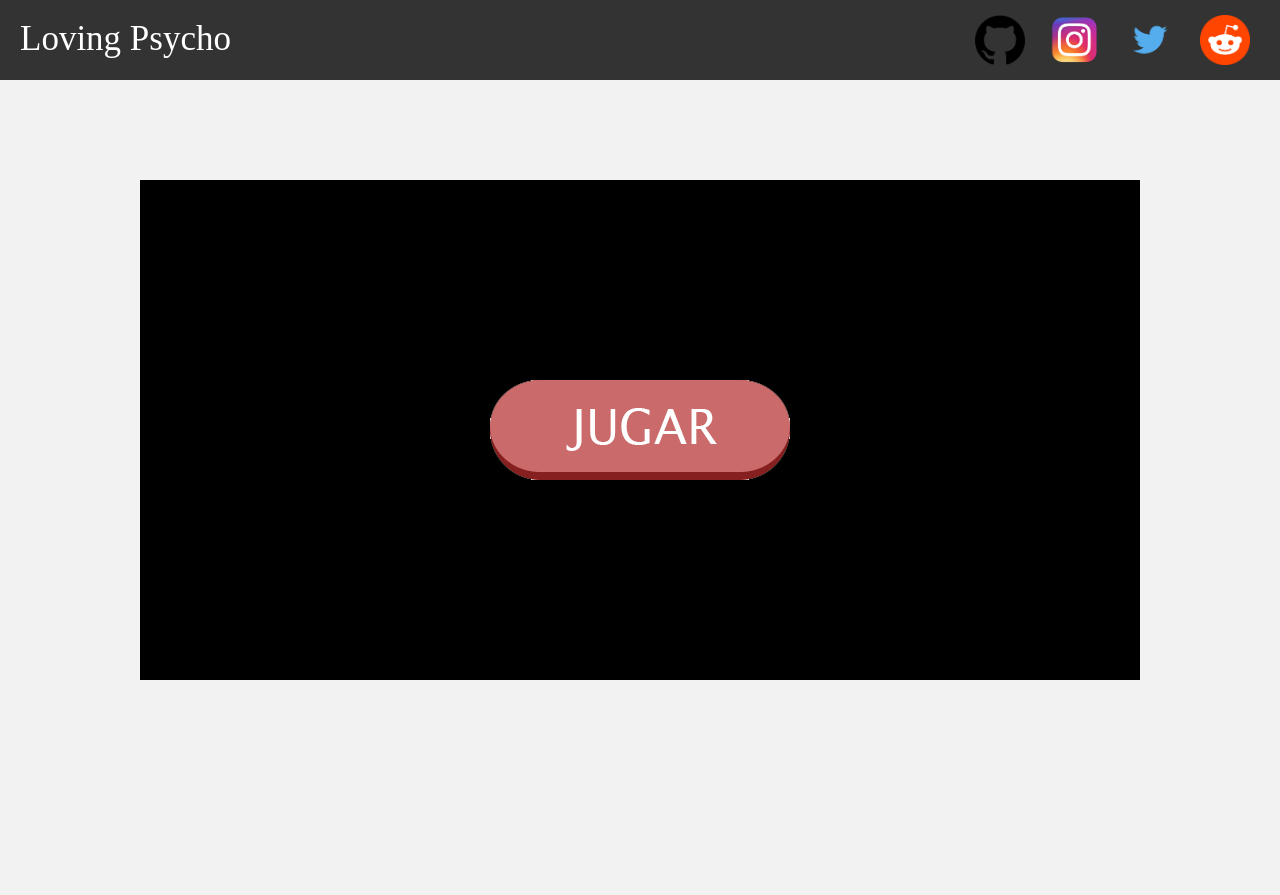
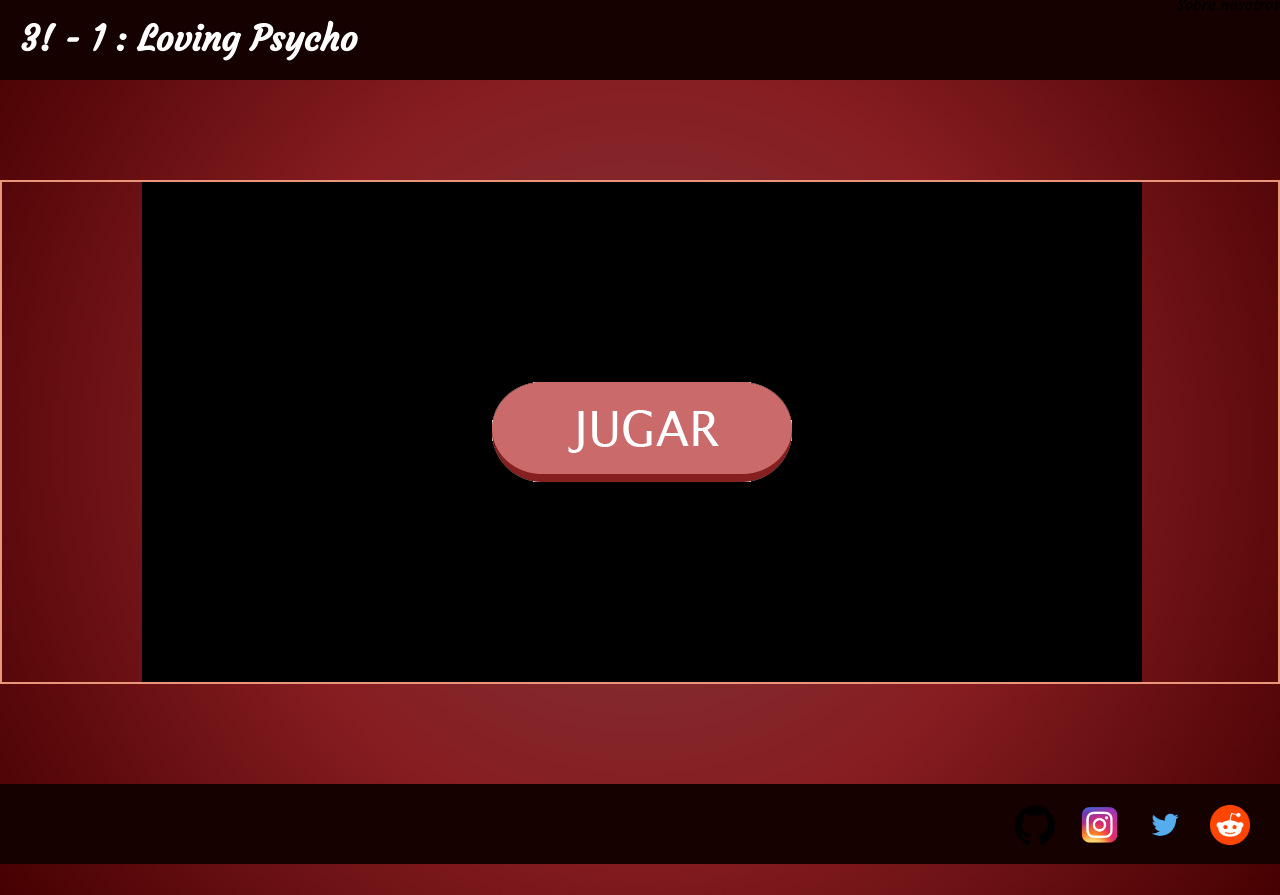
Before and after one commit to JGomezPulido/Loving_Psycho, a plain HTML site: page index.html in a window 1280 px wide. Before the commit the page ends 800 px from the top, so only its background shows below. Drawn offline with Linux system fonts and the light colour scheme.

Commit message:
continuacion pagina web

```diff
--- a/css/style.css
+++ b/css/style.css
@@ -1,48 +1,56 @@
 body {
 	margin: 0;
 	padding: 0;
-	color: #666;
-	background: #f2f2f2;
-	font-size: 20px;
+	background:radial-gradient(circle at center,#80393c,#861d21, #460001) ;
 	line-height: 50%
 }
-
-h1 {
+footer {
+	background: #160101;
+	height: 80px;
+	font-family: 'Courgette', cursive;
+}
+header {
+	background: #160101;
+	height: 80px;
+	font-family: 'Courgette', cursive;
+}
+.game_area{
+	margin:100px 0 100px 0;
+	border:2px solid darksalmon;
+}
+.logo {
+	float: left;
+	text-decoration:none;
+}
+h1{
+	padding: 20px 0 0 20px;
 	font-size: 35px;
-	line-height: 50%;
 	margin: 15px 0;
-	text-align: center;
-	font-weight: 300;
+	color:rgb(255, 255, 255);
 }
 
-header {
-	background: #333;
-	color: white;
-	height: 80px;
-	margin-bottom: 100px   ;
+.info{
+	float : right;
+	align-items: center;
 }
 
-.logo {
-	float: left;
-	padding: 15px 0 0 20px;
+.info ul {
+    margin: 0;
+	padding: 15px 20px 0 0;
 }
 
-nav {
-	float: right;
-}
-nav ul {
-    margin: 0;
-    padding: 0;
-    padding-right: 20px;
+.info ul li {
+    display: inline-block;
+    line-height: 80px;
 }
 
-nav ul li {
-    display: inline-block; /*para que aparezcan en una linea*/
-    line-height: 80px;
-    padding-top:5%;
+.info ul li a {
+    display: block;
+    padding: 0 10px;
+
 }
 
-nav ul li a {
-    display: block;
-    padding: 0 10px;
+.info ul li a img{
+	width: 40px;
+	height: 40px;
 }
--- a/index.html
+++ b/index.html
@@ -6,6 +6,7 @@
     <link rel="shortcut icon" href="./favicon.png" type="image/png" />
     <meta name="viewport" content="width=device-width, initial-scale=2.0">
     <link rel="stylesheet" href="./css/style.css">
+    <link href="https://fonts.googleapis.com/css2?family=Courgette&display=swap" rel="stylesheet">
     <script src="./lib/phaser.min.js"></script>
 
     <title>Loving Psycho</title>
@@ -14,22 +15,29 @@
 <body>
 
     <header>
-        <h1 class="logo">Loving Psycho</h1>
-    <nav>
-        <ul>
-            <li><a href="https://github.com/jgomez18UCM/Loving_Psycho/"><img src="./imagenes/github.png" width=50 height=50></img></a></li>
-            <li><a href="https://www.instagram.com/loving_psycho_official"><img src="./imagenes/instagram.png" width=50 height=50></img></a></li>
-            <li><a href="https://twitter.com/psycho_loving"><img src="./imagenes/twitter.png" width=50 height=50></img></a></li>
-            <li><a href="https://www.reddit.com/r/Loving_Psycho/"><img src="./imagenes/reddit.png" width=50 height=50></img></a></p></li>
-        </ul>
-    </nav>
+        <a class="logo" href=./index.html><h1>3! - 1 : Loving Psycho</h1></a><!--logo-->
+        <div class="info">
+            <div><a>Sobre nosotros</a></div>
+        </div>
 
     </header>
 
+    <div class="game_area">
+        <canvas id="juego"></canvas>
+        <script src="./src/game.js" type="module"></script>
+    </div>
 
-    <canvas id="juego"></canvas>
-    <script src="./src/game.js" type="module"></script>
 
+    <footer>
+        <nav class="info">
+            <ul>
+                <li><a href="https://github.com/jgomez18UCM/Loving_Psycho/"><img src="./imagenes/github.png"></img></a></li>
+                <li><a href="https://www.instagram.com/loving_psycho_official"><img src="./imagenes/instagram.png"></img></a></li>
+                <li><a href="https://twitter.com/psycho_loving"><img src="./imagenes/twitter.png"></img></a></li>
+                <li><a href="https://www.reddit.com/r/Loving_Psycho/"><img src="./imagenes/reddit.png"></img></a></p></li>
+            </ul>
+        </nav>
+    </footer>
 
 </body>
 </html>
```
